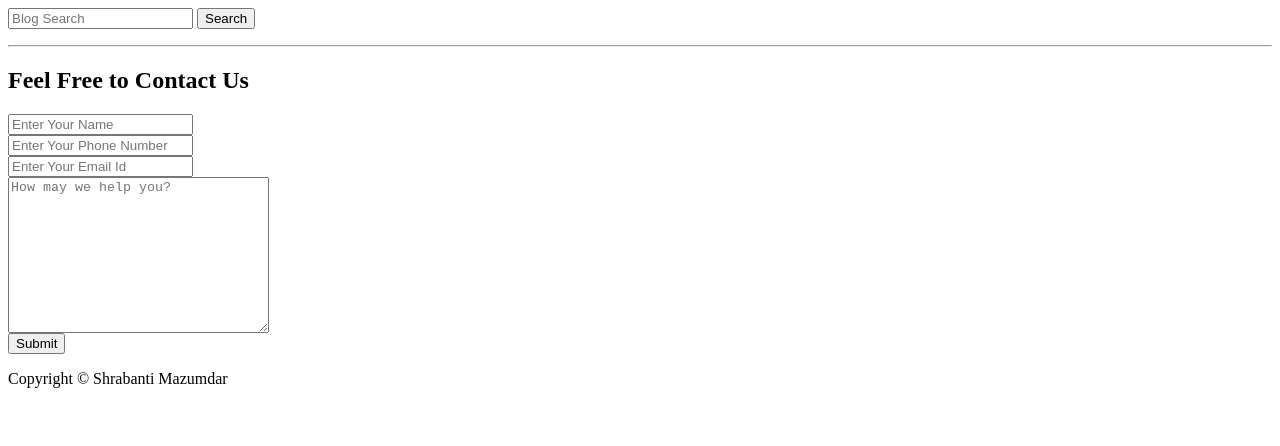
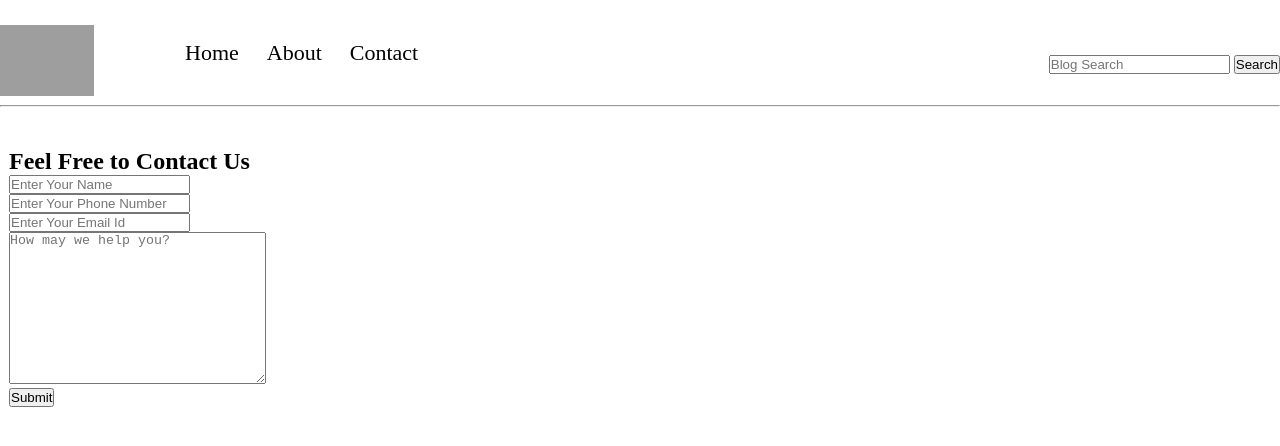
Before and after one commit to shrabanti1/bloggers-paradise-1000, a plain HTML site: page contact.html in a window 1280 px wide. Drawn offline with Linux system fonts and the light colour scheme; files that its build step writes are made by us from their sources; grey boxes are pictures that could not be loaded.

Commit message:
Update contact.html

```diff
--- a/contact.html
+++ b/contact.html
@@ -1,4 +1,26 @@
-
+<!DOCTYPE html>
+<html lang="en">
+<head>
+    <meta charset="UTF-8">
+    <meta name="viewport" content="width=device-width, initial-scale=1.0">
+    <link rel="stylesheet" href="css/utils.css">
+    <link rel="stylesheet" href="css/style.css">
+    <link rel="stylesheet" href="css/contact.css">
+    <link rel="stylesheet" href="css/mobile.css">
+    <title>Blogger's Paradise</title>
+</head>
+<body>
+    <nav class="navigation max-width-1 m-auto">
+        <div class="nav-left">
+            <a href="/">
+                <span><img src="https://images.ctfassets.net/hrltx12pl8hq/a2hkMAaruSQ8haQZ4rBL9/8ff4a6f289b9ca3f4e6474f29793a74a/nature-image-for-website.jpg?fit=fill&w=480&h=320" width="94px" alt=""></span>
+            </a>
+            <ul>
+                <li><a href="/">Home</a></li>
+                <li><a href="#">About</a></li>
+                <li><a href="/contact.html">Contact</a></li>
+            </ul>
+        </div>
         <div class="nav-right">
             <form action="/search.html" method="get">
                 <input class="form-input" type="text" name="query" placeholder="Blog Search">
```
